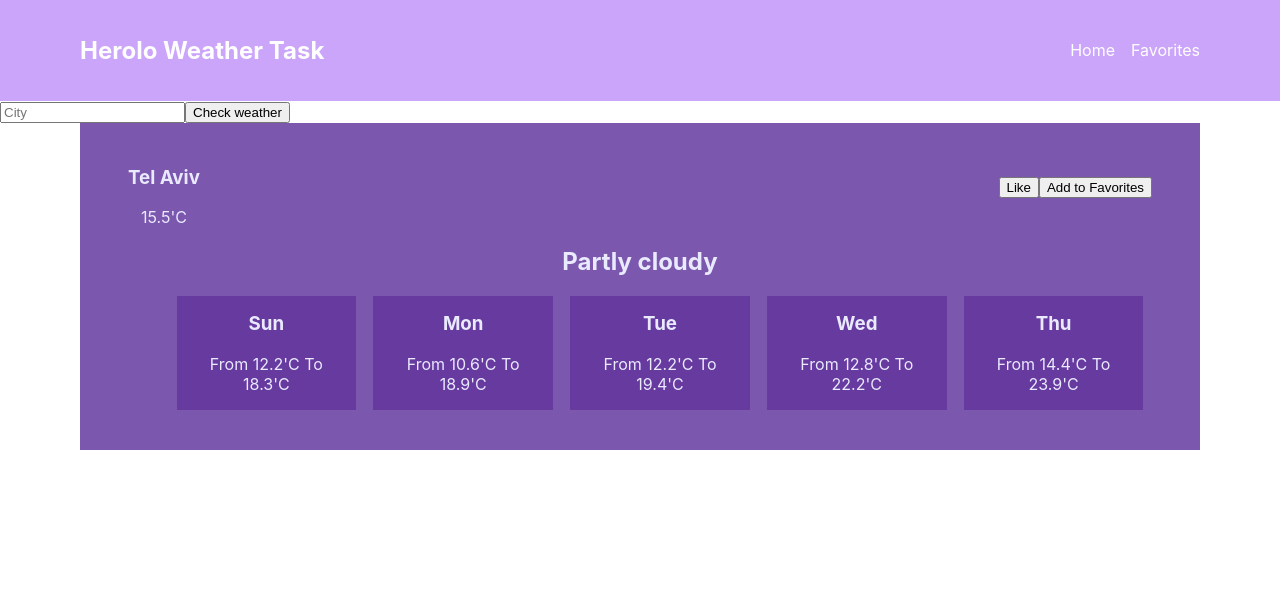
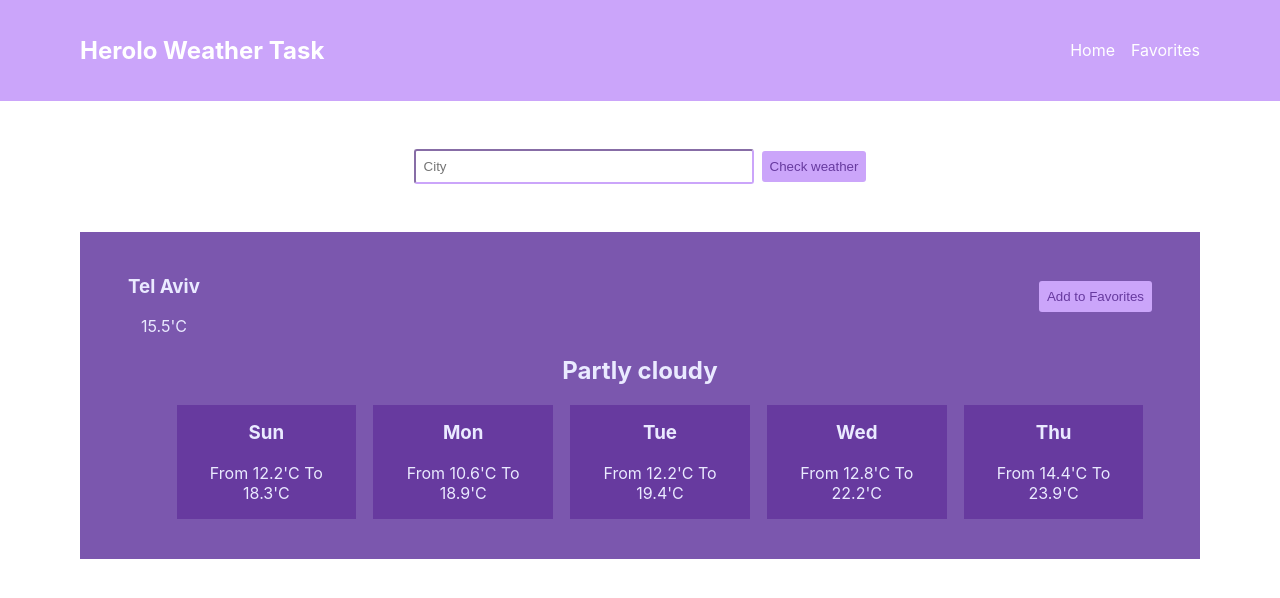
Before and after one commit to Sa-ar/saar-davidson-11-04-2021, a React (Create React App) app: page / in a window 1280 px wide. Shown: the top 598 px of the page. Built offline with nearby package versions, Linux system fonts and the light colour scheme.

Commit message:
add styles to search

```diff
--- a/src/components/Search/Search.js
+++ b/src/components/Search/Search.js
@@ -1,13 +1,15 @@
 import React from 'react';
+import { SearchWrapper, SearchInput } from './Search.styles';
+import { Button } from '../../shared.styles';
 
 function Search() {
   return (
-    <section>
+    <SearchWrapper>
       <form>
-        <input type='text' placeholder='City' />
-        <button>Check weather</button>
+        <SearchInput type='text' placeholder='City' />
+        <Button>Check weather</Button>
       </form>
-    </section>
+    </SearchWrapper>
   );
 }
 
--- /dev/null
+++ b/src/components/Search/Search.styles.js
@@ -0,0 +1,17 @@
+import styled from 'styled-components';
+
+export const SearchWrapper = styled.section`
+  display: flex;
+  justify-content: center;
+  align-items: center;
+
+  margin: 3rem auto;
+`;
+
+export const SearchInput = styled.input`
+  padding: 0.5rem;
+  border-radius: 3px;
+  border-color: #cba5fa;
+  margin-right: 0.5rem;
+  min-width: 25vw;
+`;
--- a/src/components/SearchResults/Header.js
+++ b/src/components/SearchResults/Header.js
@@ -1,6 +1,7 @@
 import React from 'react';
 import { useSelector } from 'react-redux';
 import { selectCurrentWeather } from '../../app/WeatherSlice';
+import { Button } from '../../shared.styles';
 import {
   SearchResultsHeader,
   SelectedResult,
@@ -21,8 +22,7 @@ function Header() {
           </div>
         </SelectedResultCard>
         <div>
-          <button>Like</button>
-          <button>Add to Favorites</button>
+          <Button>Add to Favorites</Button>
         </div>
       </SelectedResult>
 
--- /dev/null
+++ b/src/shared.styles.js
@@ -0,0 +1,9 @@
+import styled from 'styled-components';
+
+export const Button = styled.button`
+  padding: 0.5rem;
+  background-color: #cba5fa;
+  border-radius: 3px;
+  border: none;
+  color: #673a9f;
+`;
```
Also changed, not shown: src/logo.svg (deleted).
